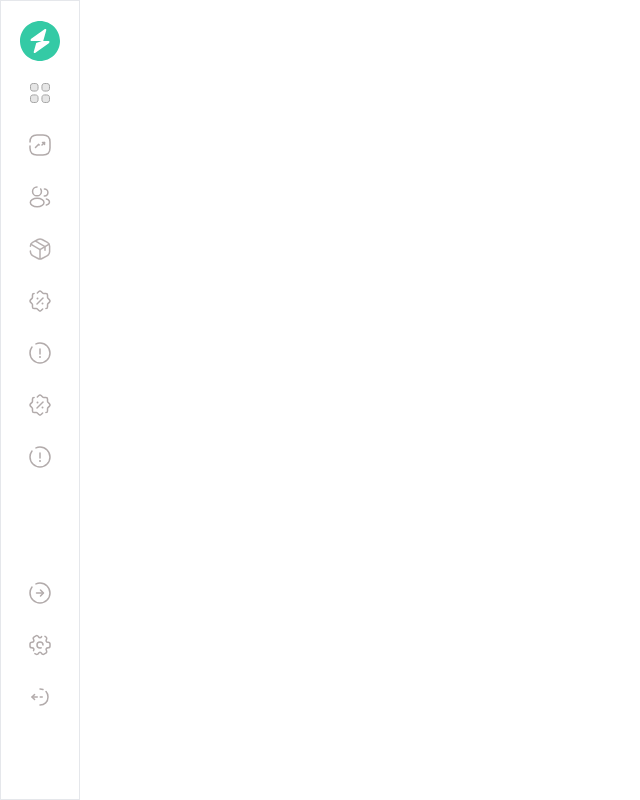
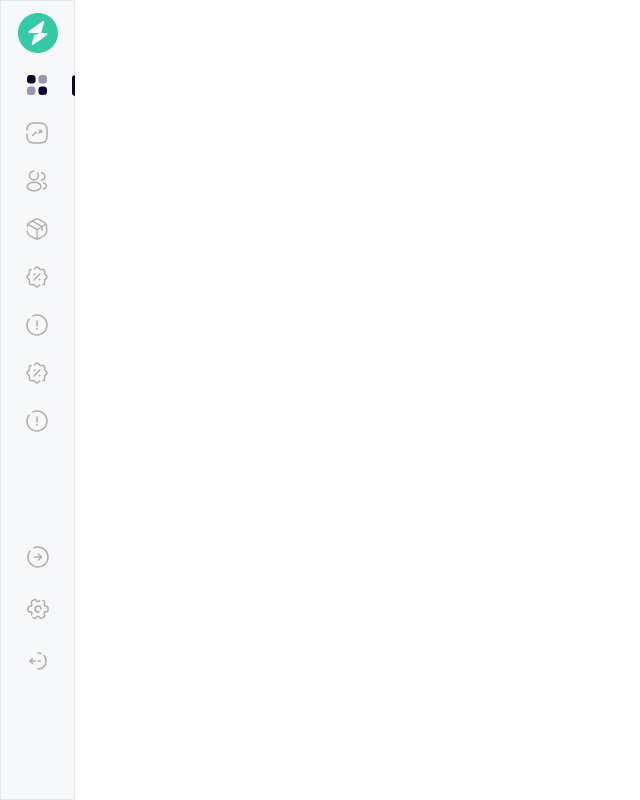
Before and after one commit to Abiodun-Sabitu/analytics, a React (Vite) app: page / in a window 1280 px wide. Shown: the whole page, without its empty margins (0-640 px from the left). Built offline with nearby package versions, Linux system fonts and the light colour scheme.

Commit message:
implement active icon on NavLinks

```diff
--- a/src/components/Sidebar.jsx
+++ b/src/components/Sidebar.jsx
@@ -1,4 +1,4 @@
-import React from "react";
+import { React } from "react";
 import logo from "../assets/logo.svg";
 import dashboard_icon from "../assets/dashboard_icon.svg";
 import performance_icon from "../assets/performance_icon.svg";
@@ -8,83 +8,154 @@ import others_icon from "../assets/others_icon.svg";
 import settings_icon from "../assets/settings_icon.svg";
 import discounts_icon from "../assets/discounts_icon.svg";
 import info_icon from "../assets/info_icon.svg";
+import active_icon from "../assets/active_icon.svg";
 import logout_icon from "../assets/logout_icon.svg";
-import overview from "../assets/overview2.svg";
 import { NavLink } from "react-router-dom";
 
+/*
+1. The tiny black icon to the right of every menu on the sidebar is implemented as a background
+2. DO NOT remove the properties of the className inside the <NavLink> tag
+3. Asides from the 1st & 2nd <NavLink> elements all other ones below are currently being prevented from Routing
+4. The prevented routes can be removed and pointed to the correct routes when more figma screens are made available
+*/
+
 const Sidebar = () => {
+  // This is the style that applies when a <Navlink/> is active.
   const activeState = ({ isActive }) => {
     return {
-      filter: isActive
-        ? "saturate(0%) grayscale(40%) brightness(100%) contrast(80%)"
-        : "",
+      backgroundImage: isActive ? `url(${active_icon})` : "",
+      backgroundRepeat: "no-repeat",
+      backgroundPosition: "right",
     };
   };
+
+  // prevent routing on same Navlink elements
+  const preventRouting = (e) => {
+    e.preventDefault();
+  };
+
   return (
     <>
-      <aside className="border w-[80px] min-h-screen flex justify-center">
+      <aside className="border w-[75px] min-h-screen flex bg-[#F7F8FA]">
         <nav id="sidebar">
-          <NavLink>
-            <img src={logo} alt="logo" className="mt-5" />
+          <NavLink className="flex justify-center">
+            <img src={logo} alt="logo" className="mt-3 h-10" />
           </NavLink>
 
-          <ul className="mt-5 grid gap-7 place-content-center">
+          <ul className="mt-5 w-[4.6rem] grid gap-6">
             <li>
-              <NavLink to="/" style={activeState}>
-                <img src={overview} alt="overview" />
+              <NavLink
+                to="/"
+                className="flex justify-between"
+                style={activeState}
+              >
+                <img src={dashboard_icon} alt="overview" className="px-6" />
               </NavLink>
             </li>
             <li>
-              <NavLink to="service" style={activeState}>
-                <img src={performance_icon} alt="performance" />
+              <NavLink
+                to="service"
+                className="flex justify-between"
+                style={activeState}
+              >
+                <img
+                  src={performance_icon}
+                  alt="performance"
+                  className="px-6"
+                />
               </NavLink>
             </li>
             <li>
-              <NavLink>
-                <img src={profile_icon} alt="profile" />
+              <NavLink
+                to="/default"
+                className="flex justify-between"
+                style={activeState}
+                onClick={preventRouting}
+              >
+                <img src={profile_icon} alt="profile" className="px-6" />
               </NavLink>
             </li>
             <li>
-              <NavLink>
-                <img src={products_icon} alt="products" />
+              <NavLink
+                to="/default"
+                className="flex justify-between"
+                style={activeState}
+                onClick={preventRouting}
+              >
+                <img src={products_icon} alt="products" className="px-6" />
               </NavLink>
             </li>
             <li>
-              <NavLink>
-                <img src={discounts_icon} alt="discounts" />
+              <NavLink
+                to="/default"
+                className="flex justify-between"
+                style={activeState}
+                onClick={preventRouting}
+              >
+                <img src={discounts_icon} alt="discounts" className="px-6" />
               </NavLink>
             </li>
             <li>
-              <NavLink>
-                <img src={info_icon} alt="more_info" />
+              <NavLink
+                to="/default"
+                className="flex justify-between"
+                style={activeState}
+                onClick={preventRouting}
+              >
+                <img src={info_icon} alt="more_info" className="px-6" />
               </NavLink>
             </li>
             <li>
-              <NavLink>
-                <img src={discounts_icon} alt="discounts" />
+              <NavLink
+                to="/default"
+                className="flex justify-between"
+                style={activeState}
+                onClick={preventRouting}
+              >
+                <img src={discounts_icon} alt="discounts" className="px-6" />
               </NavLink>
             </li>
             <li>
-              <NavLink>
-                <img src={info_icon} alt="more_info" />
+              <NavLink
+                to="/default"
+                className="flex justify-between"
+                style={activeState}
+                onClick={preventRouting}
+              >
+                <img src={info_icon} alt="more_info" className="px-6" />
               </NavLink>
             </li>
           </ul>
 
           <ul className=" mt-28 grid gap-7 place-content-center">
             <li>
-              <NavLink>
-                <img src={others_icon} alt="others" />
+              <NavLink
+                to="/default"
+                className="flex justify-between"
+                style={activeState}
+                onClick={preventRouting}
+              >
+                <img src={others_icon} alt="others" className="px-6" />
               </NavLink>
             </li>
             <li>
-              <NavLink>
-                <img src={settings_icon} alt="settings" />
+              <NavLink
+                to="/default"
+                className="flex justify-between"
+                style={activeState}
+                onClick={preventRouting}
+              >
+                <img src={settings_icon} alt="settings" className="px-6" />
               </NavLink>
             </li>
             <li>
-              <NavLink>
-                <img src={logout_icon} alt="logout" />
+              <NavLink
+                to="/default"
+                className="flex justify-between"
+                style={activeState}
+                onClick={preventRouting}
+              >
+                <img src={logout_icon} alt="logout" className="px-6" />
               </NavLink>
             </li>
           </ul>
```
Also changed, not shown: src/assets/active_icon.svg (added).
